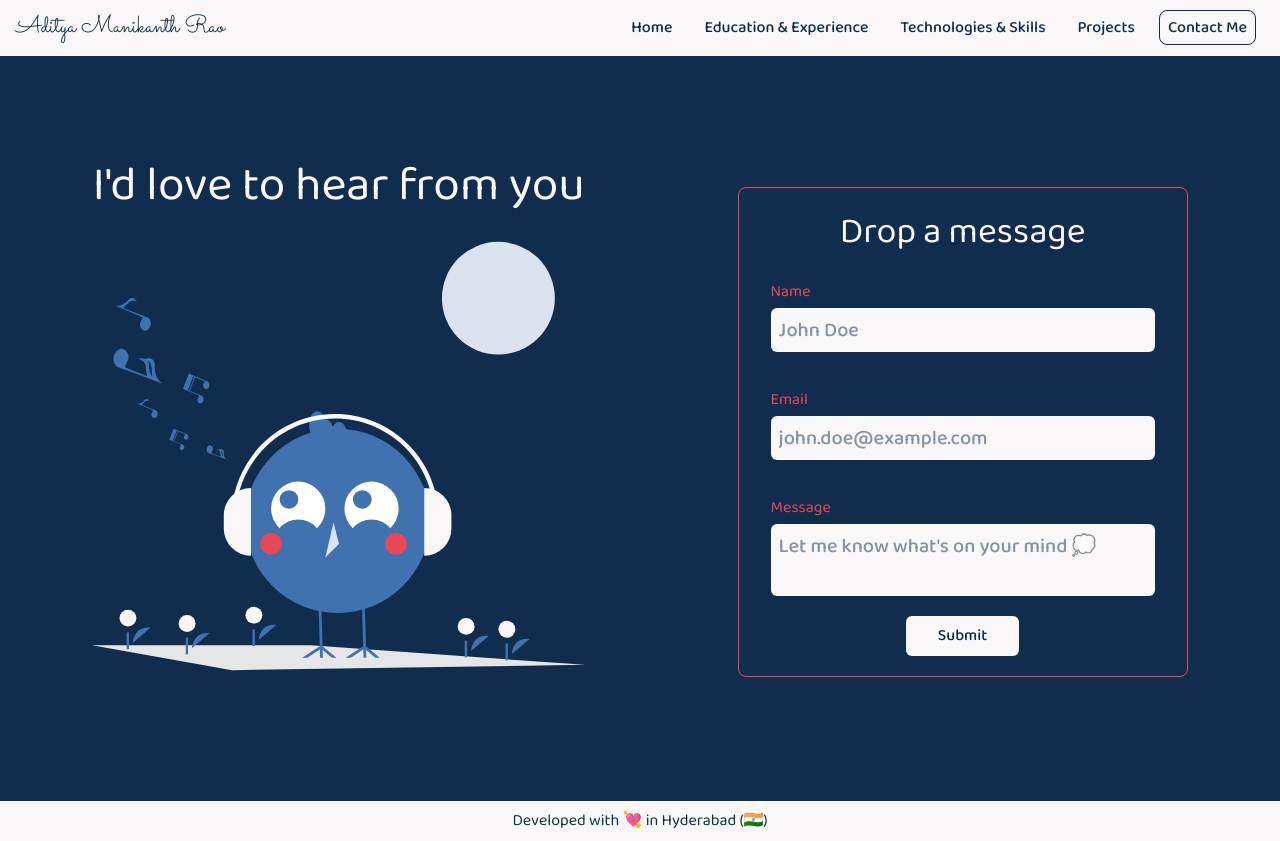
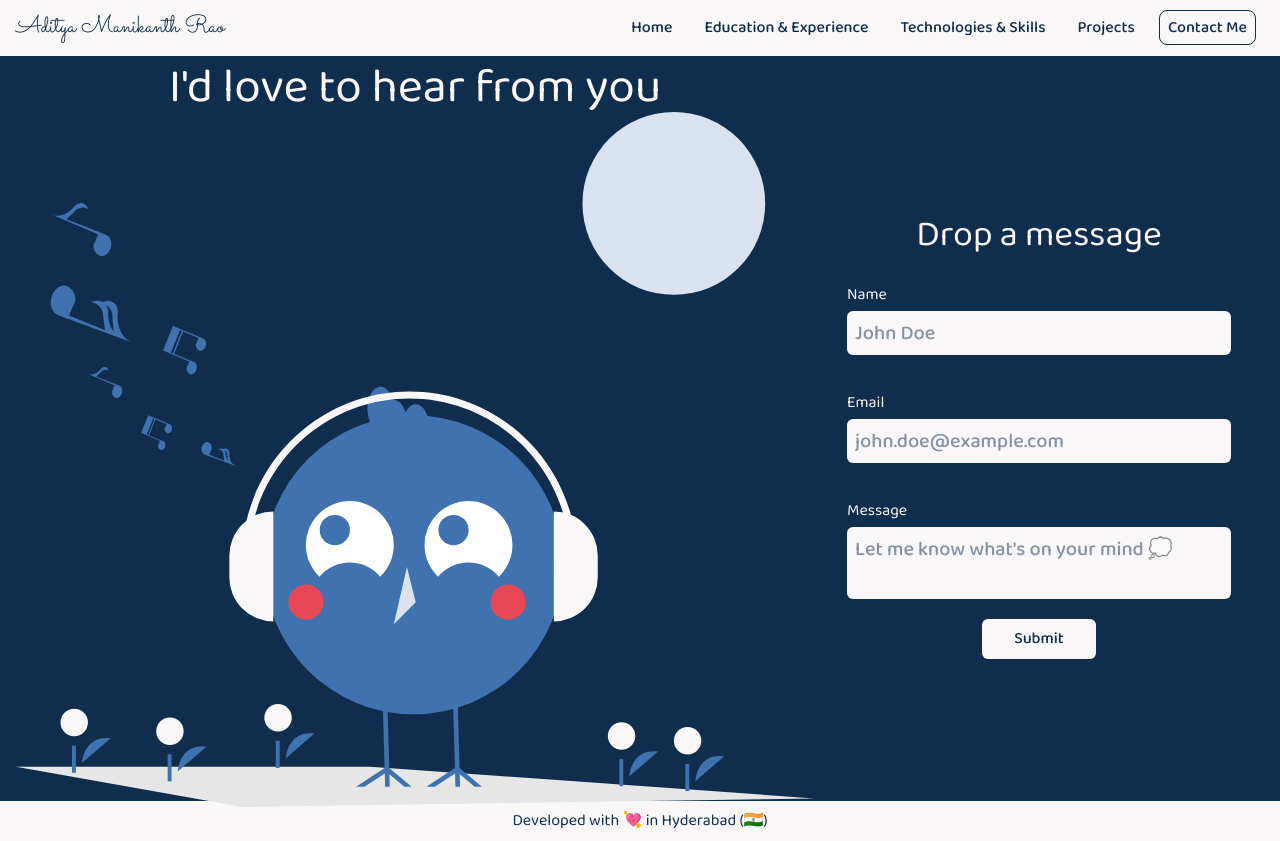
Before and after one commit to freak2810/Portfolio, a Next.js app: page /contact in a window 1280 px wide. Built offline with nearby package versions, Linux system fonts and the light colour scheme; some icons are missing.

Commit message:
updated packages

```diff
--- /dev/null
+++ b/app/layout.tsx
@@ -0,0 +1,9 @@
+import NavigationModalContextProvider from '../context/NavigationContext';
+
+interface RootLayoutProps {
+	children: React.ReactNode;
+}
+
+export default function RootLayout(props: RootLayoutProps) {
+	return <html lang='en'>{props.children}</html>;
+}
--- /dev/null
+++ b/app/page.tsx
@@ -0,0 +1,5 @@
+const Home = () => {
+	return <div>Home</div>;
+};
+
+export default Home;
--- a/context/NavigationContext.tsx
+++ b/context/NavigationContext.tsx
@@ -25,6 +25,7 @@ export default function NavigationModalContextProvider({
 	const closeModal = () => setIsOpen(false);
 
 	return (
+		// @ts-ignore
 		<NavigationModalContext.Provider value={{ isOpen, openModal, closeModal }}>
 			{children}
 		</NavigationModalContext.Provider>
--- a/next.config.js
+++ b/next.config.js
@@ -1,5 +1 @@
-module.exports = {
-	images: {
-		domains: ['media.graphcms.com'],
-	},
-};
+module.exports = {};
--- a/tailwind.config.js
+++ b/tailwind.config.js
@@ -1,7 +1,10 @@
+/** @type {import('tailwindcss').Config} */
 module.exports = {
-	mode: 'jit',
-	purge: ['./pages/**/*.{js,ts,jsx,tsx}', './components/**/*.{js,ts,jsx,tsx}'],
-	darkMode: false, // or 'media' or 'class'
+	content: [
+		'./app/**/*.{js,ts,jsx,tsx,mdx}',
+		'./pages/**/*.{js,ts,jsx,tsx,mdx}',
+		'./components/**/*.{js,ts,jsx,tsx,mdx}',
+	],
 	theme: {
 		fontFamily: {
 			title: ['Sacramento', 'cursive'],
```
Also changed, not shown: package.json (+26 -26 lines), tsconfig.json (+21 -4 lines), next-env.d.ts, pages/old-index.tsx (renamed from pages/index.tsx), 2 other files (tests, documents, lock files or other folders).
